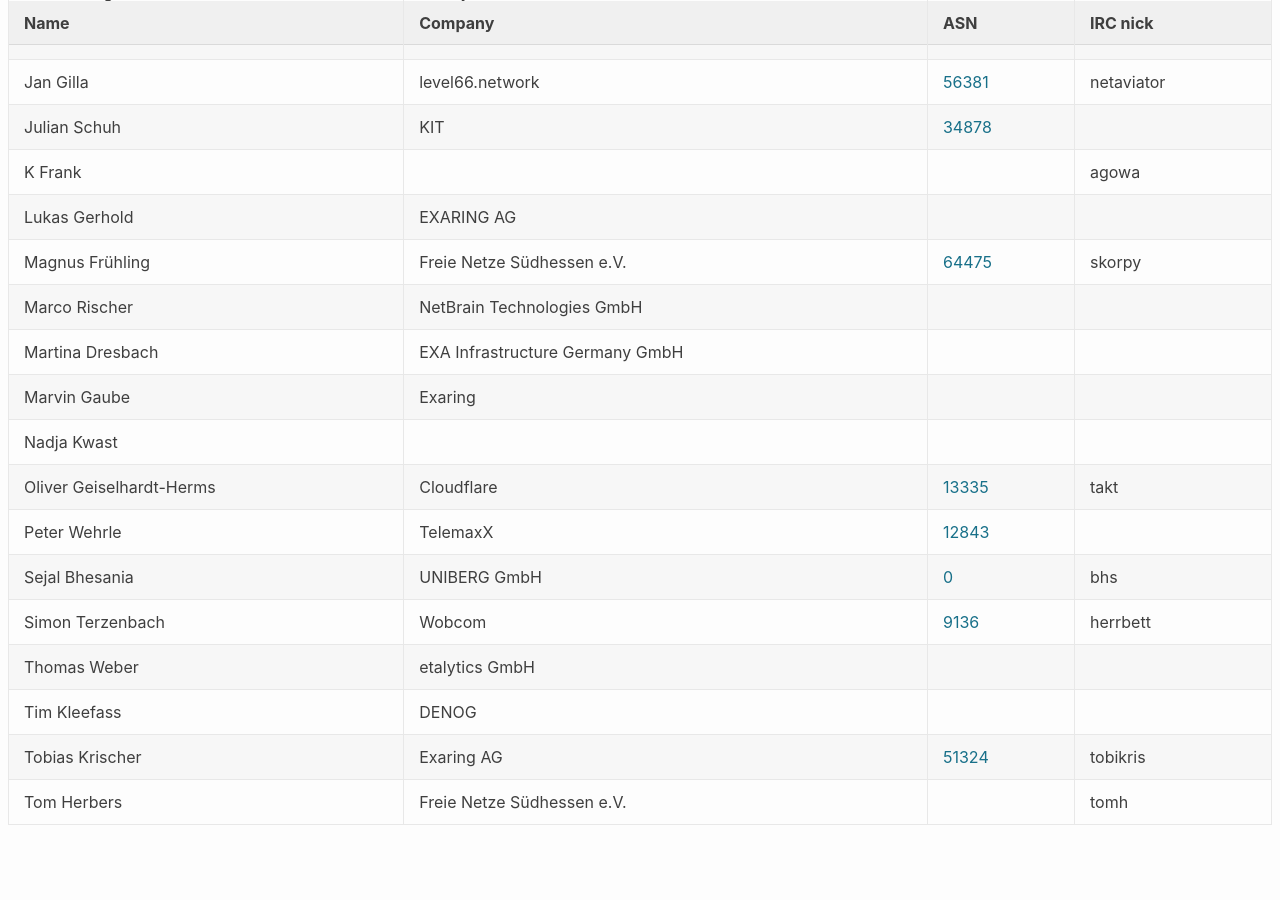
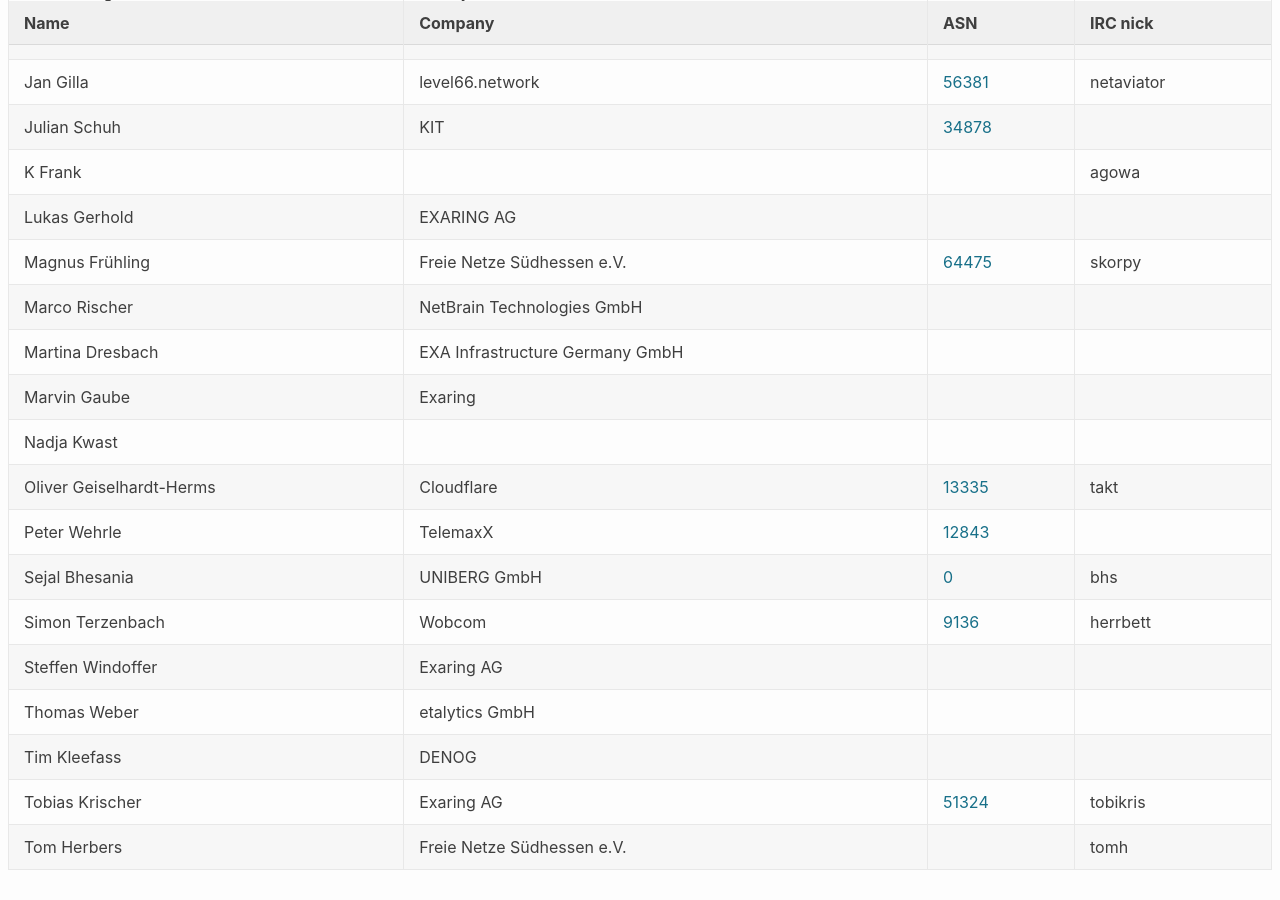
Before and after one commit to denog/pretix-attendeelist, a Jekyll site: the page built from meetup2023_04/index.markdown, in a window 1280 px wide and 900 px high, scrolled down 624 px. Built offline with Jekyll 4.4.1, drawn with Linux system fonts in a browser that asks for light colours; before the commit the page ends 1479 px from its top, so only the background shows below that.

Commit message:
Latest data: Mon Jun 26 08:33:58 UTC 2023

```diff
--- a/_data/attendees_denog_meetup_2023_04.json
+++ b/_data/attendees_denog_meetup_2023_04.json
@@ -162,6 +162,12 @@
     "asn": "9136"
   },
   {
+    "name": "Steffen Windoffer",
+    "company": "Exaring AG",
+    "irc": null,
+    "asn": null
+  },
+  {
     "name": "Thomas Weber",
     "company": "etalytics GmbH",
     "irc": null,
```
